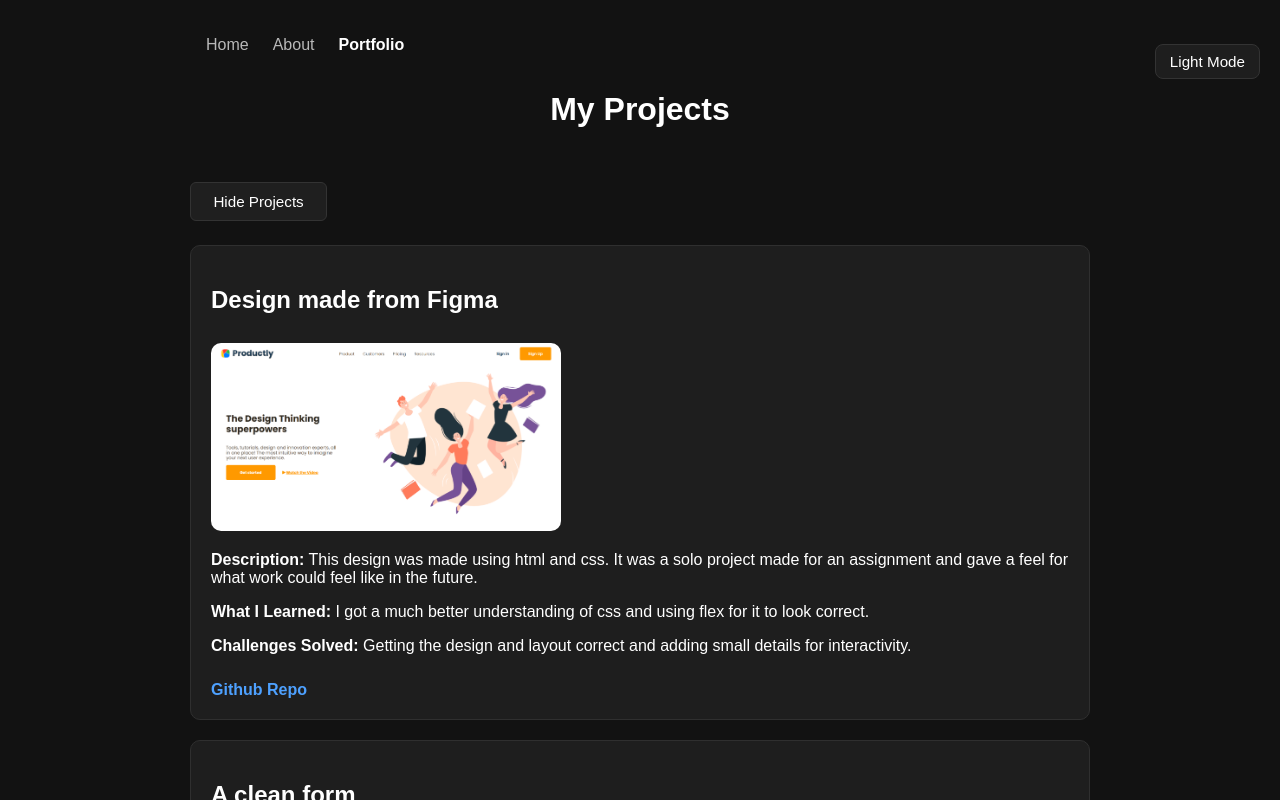
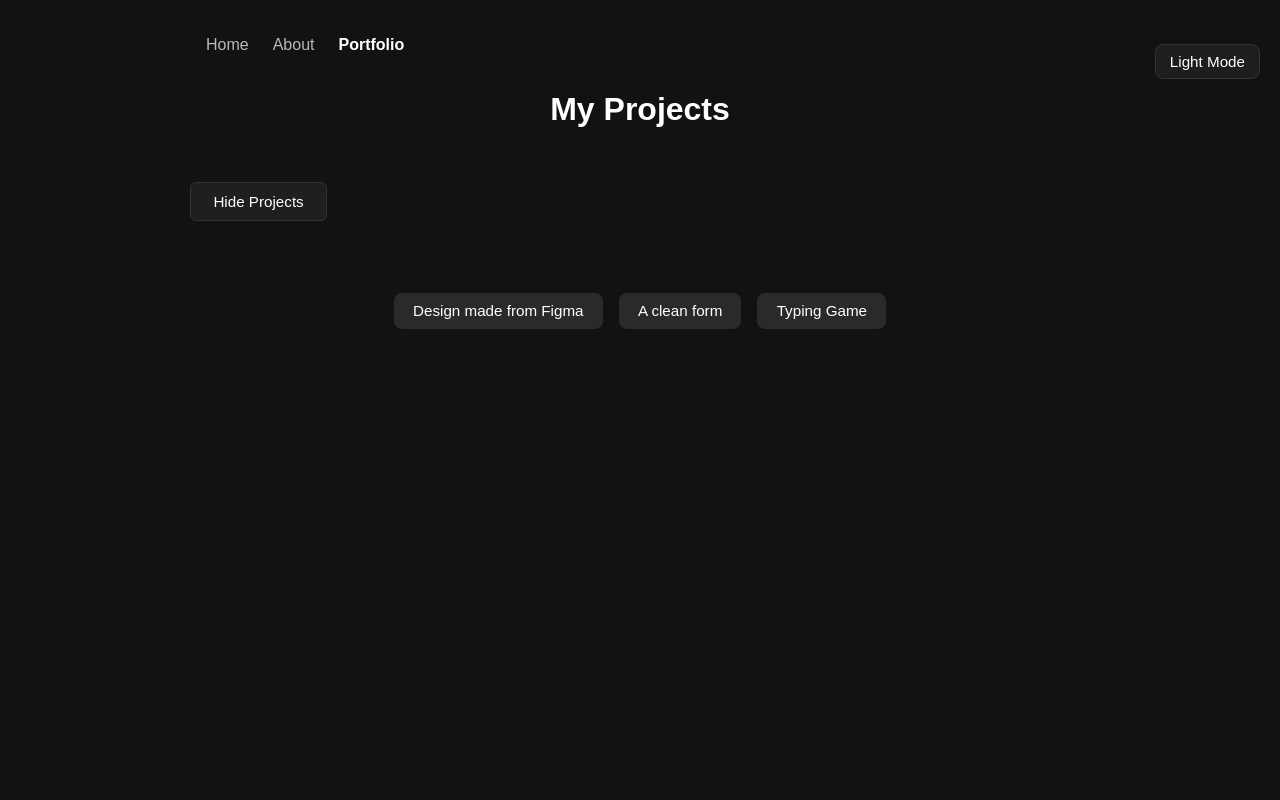
Before and after one commit to Elias-Khaz/react-project, a React (Vite) app in the folder react-project/: page /portfolio in a window 1280 px wide. Both pictures are taken after a click on the button "Preview Projects". Shown: the top 800 px of the page. Built offline with nearby package versions, Linux system fonts and the light colour scheme.

Commit message:
finished fixing popup and some styling

```diff
--- a/react-project/src/index.css
+++ b/react-project/src/index.css
@@ -167,3 +167,21 @@ body.light-mode .popup {
   background: #f2f2f2;
   color: #111;
 }
+
+.project-buttons {
+  display: flex;
+  justify-content: center;
+  gap: 1rem;
+  margin-top: 1.5rem;
+  flex-wrap: wrap;
+}
+
+.project-buttons button {
+  padding: 0.6rem 1.2rem;
+  border-radius: 8px;
+  border: none;
+  cursor: pointer;
+  background-color: #2a2a2a;
+  color: white;
+  font-size: 0.95rem;
+}
--- a/react-project/src/pages/portfolio.jsx
+++ b/react-project/src/pages/portfolio.jsx
@@ -1,16 +1,50 @@
 import { useState } from "react";
-
-import ProjectOne from "../components/projectOne";
-import ProjectTwo from "../components/projectTwo";
-import ProjectThree from "../components/projectThree";
 import Popup from "../components/Popup";
 
 function Portfolio() {
   const [selectedProject, setSelectedProject] = useState(null);
   const [showProjects, setShowProjects] = useState(false);
 
-  function openPopup(projectData) {
-    setSelectedProject(() => projectData);
+  const projects = [
+    {
+      id: 1,
+      name: "Design made from Figma",
+      screenshot: "/src/assets/screenshot.png",
+      github: "https://github.com/Elias-Khaz/productly-assignment",
+      description:
+        "This design was made using html and css. It was a solo project made for an assignment and gave a feel for what work could feel like in the future.",
+      learned:
+        "I got a much better understanding of css and using flex for it to look correct.",
+      challenges:
+        "Getting the design and layout correct and adding small details for interactivity.",
+    },
+    {
+      id: 2,
+      name: "A clean form",
+      screenshot: "/src/assets/screenshot2.png",
+      github: "https://github.com/Elias-Khaz/Form-assignment",
+      description:
+        "My first time making a form that can be used for logging using html and css.",
+      learned:
+        "I learned how to use input and keywords such as type, placeholder and required.",
+      challenges: "This project did not have many challenges.",
+    },
+    {
+      id: 3,
+      name: "Typing Game",
+      screenshot: "/src/assets/screenshot3.png",
+      github: "https://github.com/Elias-Khaz/js7",
+      description:
+        "Here I made a word typing game with a point system and timer.",
+      learned:
+        "I learned plenty about the different functions needed for the game to work and also adding addEventListener.",
+      challenges:
+        "The biggest challenge was getting the game to function as a whole without error.",
+    },
+  ];
+
+  function openPopup(project) {
+    setSelectedProject(() => ({ ...project }));
   }
 
   function closePopup() {
@@ -26,55 +60,16 @@ function Portfolio() {
       </button>
 
       {showProjects && (
-        <>
-          <ProjectOne
-            onClick={() =>
-              openPopup({
-                name: "Design made from Figma",
-                screenshot: "/src/assets/screenshot.png",
-                github: "https://github.com/Elias-Khaz/productly-assignment",
-                description:
-                  "This design was made using html and css. It was a solo project made for an assignment and gave a feel for what work could feel like in the future.",
-                learned:
-                  "I got a much better understanding of css and using flex for it to look correct.",
-                challenges:
-                  "Getting the design and layout correct and adding small details for interactivity.",
-              })
-            }
-          />
-
-          <ProjectTwo
-            onClick={() =>
-              openPopup({
-                name: "A clean form",
-                screenshot: "/src/assets/screenshot2.png",
-                github: "https://github.com/Elias-Khaz/Form-assignment",
-                description:
-                  "My first time making a form that can be used for logging using html and css.",
-                learned:
-                  "I learned how to use input and keywords such as type, placeholder and required.",
-                challenges:
-                  "I'd like to say this was not too much of a challenge.",
-              })
-            }
-          />
-
-          <ProjectThree
-            onClick={() =>
-              openPopup({
-                name: "Typing Game",
-                screenshot: "/src/assets/screenshot3.png",
-                github: "https://github.com/Elias-Khaz/js7",
-                description:
-                  "Here I made a word typing game with a point system and timer.",
-                learned:
-                  "I learned plenty about the different functions needed for the game to work and also adding addEventListener.",
-                challenges:
-                  "The biggest challenge was probably getting the game to function as a whole without error",
-              })
-            }
-          />
-        </>
+        <div className="project-buttons">
+          {projects.map(project => (
+            <button
+              key={project.id}
+              onClick={() => openPopup(project)}
+            >
+              {project.name}
+            </button>
+          ))}
+        </div>
       )}
 
       <Popup project={selectedProject} onClose={closePopup} />
```
